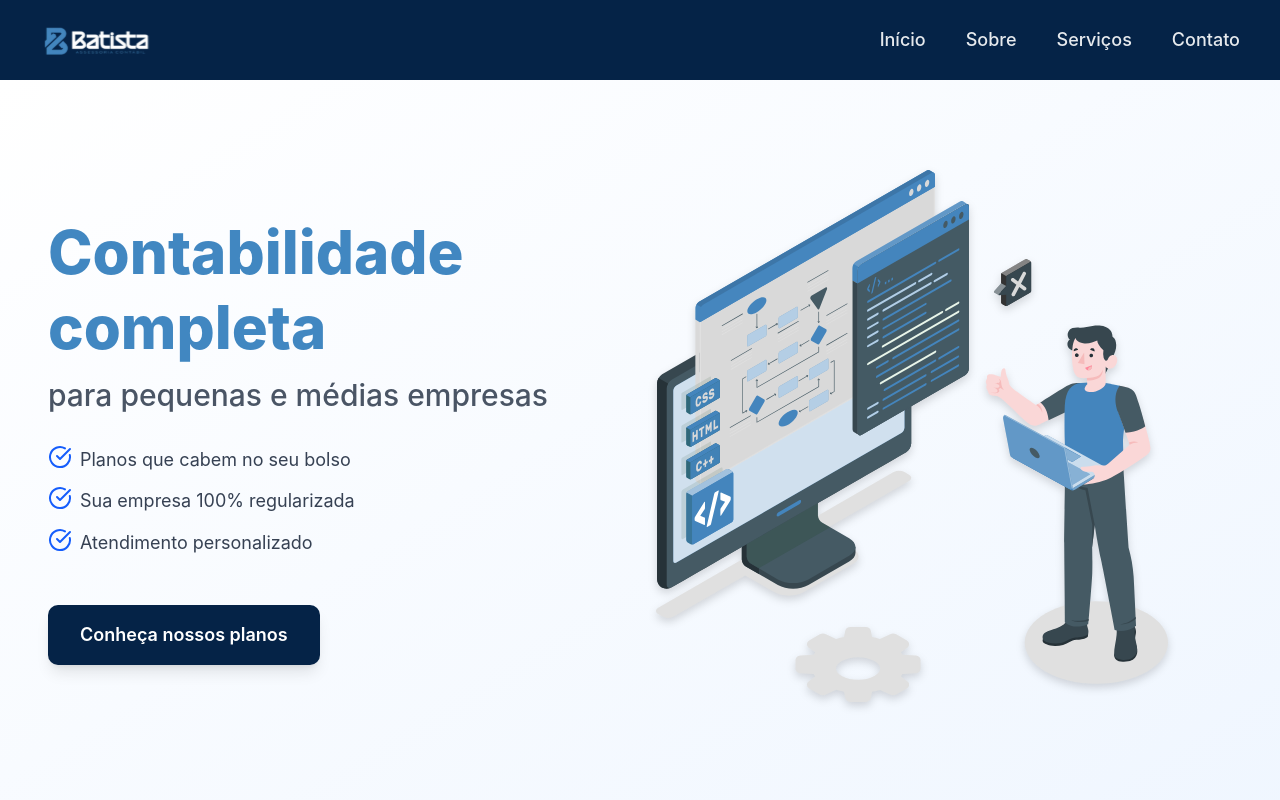
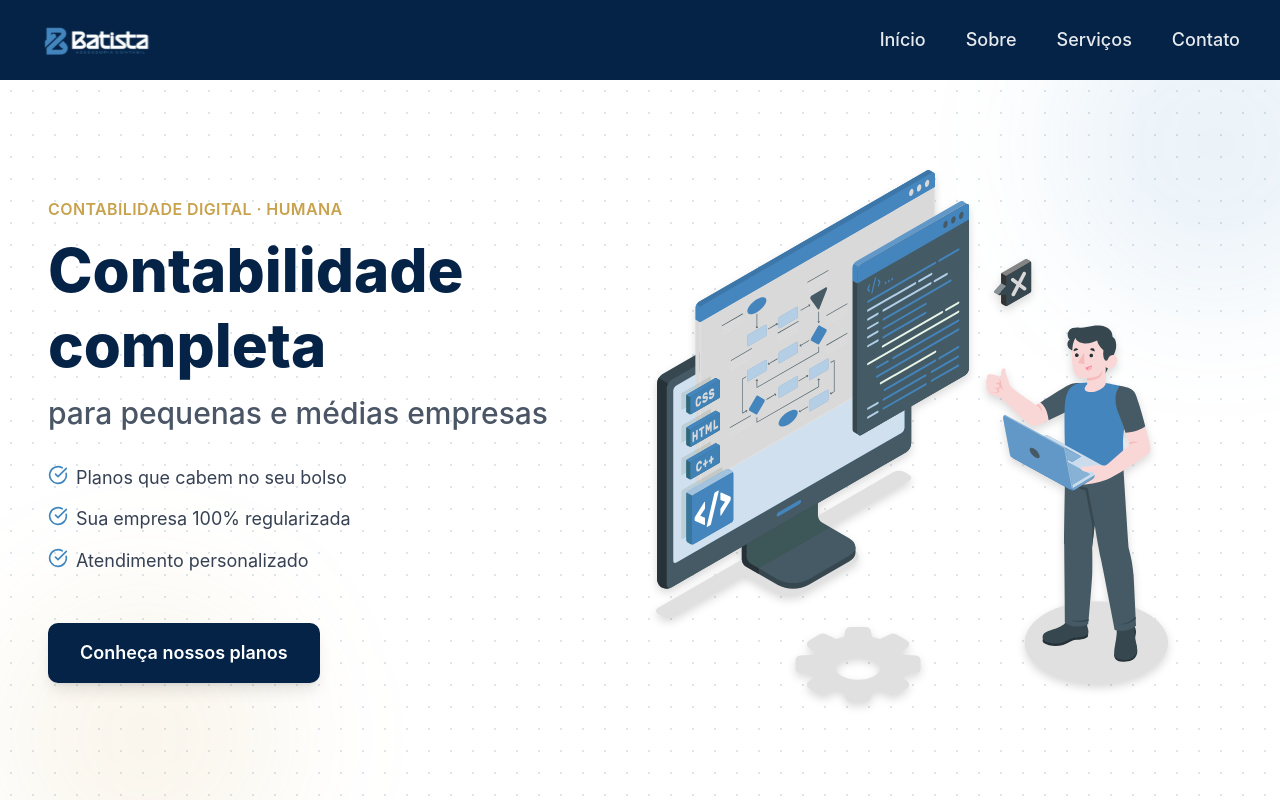
Before and after one commit to jeiel2013/batistaecontabil, a React (Vite) app: page / in a window 1280 px wide. Shown: the top 800 px of the page. Built offline with nearby package versions, Linux system fonts and the light colour scheme.

Commit message:
style: refina Hero (Home) com eyebrow, glow decorativo e CTA com âncora funcional

```diff
--- a/src/components/HomeSection.tsx
+++ b/src/components/HomeSection.tsx
@@ -1,17 +1,46 @@
 import { CircleCheckBig } from "lucide-react";
 import Home from "../assets/home.svg";
 
+const BENEFITS = [
+  "Planos que cabem no seu bolso",
+  "Sua empresa 100% regularizada",
+  "Atendimento personalizado",
+];
+
 const HomeSection: React.FC = () => {
+  const handleScrollToServicos = (e: React.MouseEvent<HTMLButtonElement>) => {
+    e.preventDefault();
+    const element = document.querySelector("#servicos");
+    if (!element) return;
+    const headerHeight = document.querySelector("header")?.offsetHeight || 90;
+    const top =
+      element.getBoundingClientRect().top + window.pageYOffset - headerHeight;
+    window.scrollTo({ top, behavior: "smooth" });
+  };
+
   return (
     <section
       id="home"
-      className="relative h-screen flex items-center bg-gradient-to-br from-white to-blue-50 scroll-mt-16 pb-10"
+      className="relative min-h-screen flex items-center bg-gradient-to-br from-white to-blue-50 bg-dot-grid scroll-mt-16 pb-10 overflow-hidden"
     >
-      <div className="container mx-auto px-4 sm:px-6 lg:px-12 flex flex-col md:flex-row items-center justify-between gap-8 md:gap-16">
+      {/* Ambient accent shapes, purely decorative */}
+      <div
+        aria-hidden="true"
+        className="pointer-events-none absolute -top-24 -right-24 w-80 h-80 rounded-full bg-blue-claro/10 blur-3xl"
+      />
+      <div
+        aria-hidden="true"
+        className="pointer-events-none absolute bottom-0 left-0 w-72 h-72 rounded-full bg-gold-accent/10 blur-3xl"
+      />
+
+      <div className="container relative mx-auto px-4 sm:px-6 lg:px-12 flex flex-col md:flex-row items-center justify-between gap-8 md:gap-16">
         {/* Texto principal */}
-        <div className="flex-1 max-w-xl space-y-6 sm:space-y-8 md:space-y-8 md:translate-y-[-20px]">
+        <div className="flex-1 max-w-xl space-y-6 sm:space-y-8 md:translate-y-[-20px] animate-fade-in-up">
           <div>
-            <h1 className="text-4xl sm:text-5xl lg:text-6xl font-extrabold text-blue-claro leading-tight mb-2 sm:mb-3">
+            <span className="inline-block text-sm sm:text-base font-semibold tracking-wide text-gold-accent uppercase mb-3">
+              Contabilidade digital &middot; humana
+            </span>
+            <h1 className="font-display text-4xl sm:text-5xl lg:text-6xl font-extrabold text-blue-main leading-tight mb-2 sm:mb-3">
               Contabilidade completa
             </h1>
             <h2 className="text-xl sm:text-2xl lg:text-3xl text-gray-600 font-medium">
@@ -20,36 +49,32 @@ const HomeSection: React.FC = () => {
           </div>
 
           <ul className="space-y-2 sm:space-y-3 text-base sm:text-lg text-gray-700 font-normal leading-relaxed">
-            <li className="flex items-start">
-              <span className="text-blue-600 text-x1 mr-2">
-                <CircleCheckBig />
-              </span>
-              <span>Planos que cabem no seu bolso</span>
-            </li>
-            <li className="flex items-start">
-              <span className="text-blue-600 text-xl mr-2">
-                <CircleCheckBig />
-              </span>
-              <span>Sua empresa 100% regularizada</span>
-            </li>
-            <li className="flex items-start">
-              <span className="text-blue-600 text-xl mr-2">
-                <CircleCheckBig />
-              </span>
-              <span>Atendimento personalizado</span>
-            </li>
+            {BENEFITS.map((benefit) => (
+              <li key={benefit} className="flex items-start">
+                <span className="text-blue-claro mr-2 mt-0.5 shrink-0">
+                  <CircleCheckBig className="w-5 h-5" />
+                </span>
+                <span>{benefit}</span>
+              </li>
+            ))}
           </ul>
 
-          <button className="mt-4 bg-blue-main text-white text-base sm:text-lg px-6 sm:px-8 py-3 sm:py-4 rounded-lg font-semibold shadow-lg hover:bg-blue-claro hover:shadow-xl transition-all duration-300 w-full sm:w-auto">
+          <button
+            onClick={handleScrollToServicos}
+            className="mt-4 bg-blue-main text-white text-base sm:text-lg px-6 sm:px-8 py-3 sm:py-4 rounded-lg font-semibold shadow-lg hover:bg-blue-claro hover:shadow-xl hover:-translate-y-0.5 transition-all duration-300 w-full sm:w-auto focus-visible:outline-2 focus-visible:outline-offset-2 focus-visible:outline-gold-accent"
+          >
             Conheça nossos planos
           </button>
         </div>
 
         {/* Imagem ilustrativa */}
-        <div className="flex-1 flex justify-center md:justify-end md:pr-8 lg:pr-16 pb-8 sm:pb-10 md:pb-12">
+        <div className="flex-1 flex justify-center md:justify-end md:pr-8 lg:pr-16 pb-8 sm:pb-10 md:pb-12 animate-fade-in-up delay-200">
           <img
             src={Home}
             alt="Ilustração de contabilidade digital"
+            width={520}
+            height={420}
+            fetchPriority="high"
             className="w-full h-auto max-w-xs sm:max-w-sm md:max-w-sm lg:max-w-md xl:max-w-lg object-contain drop-shadow-lg"
           />
         </div>
```
